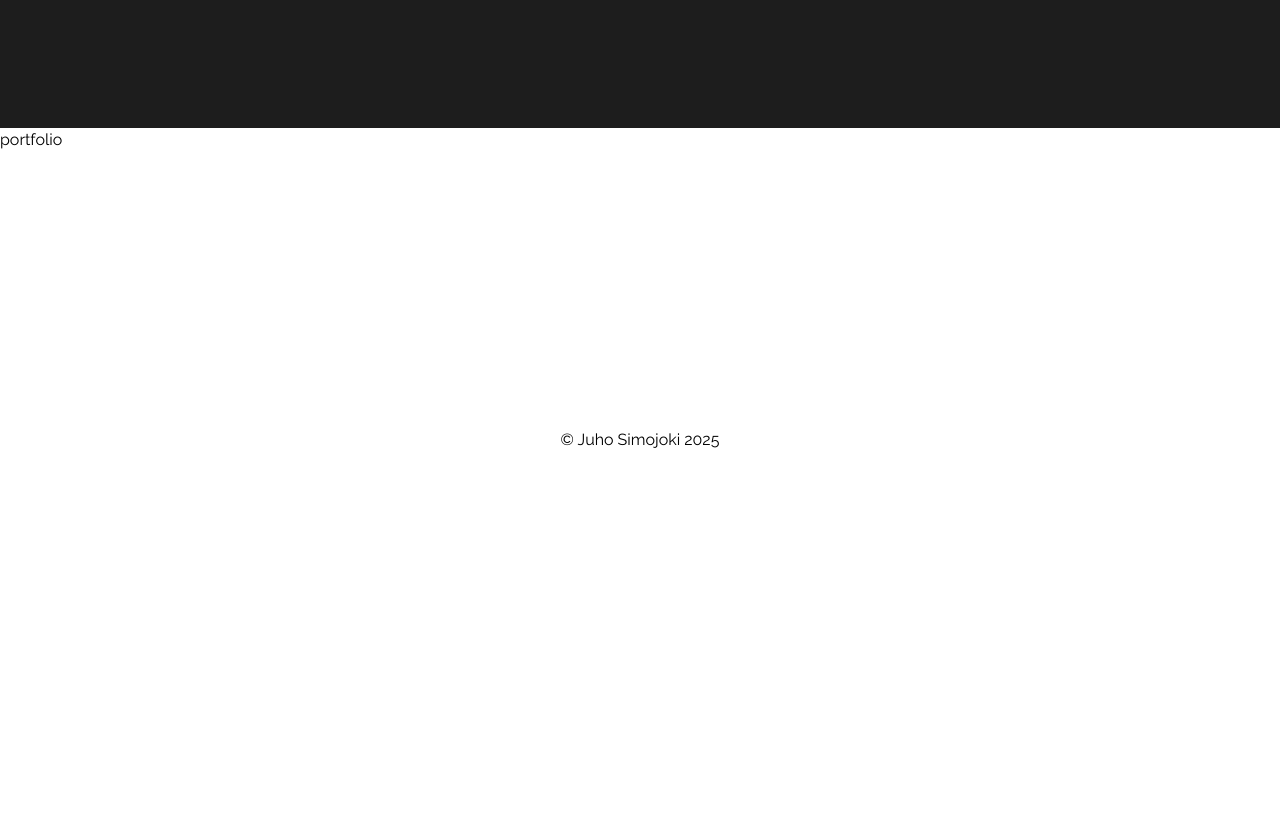
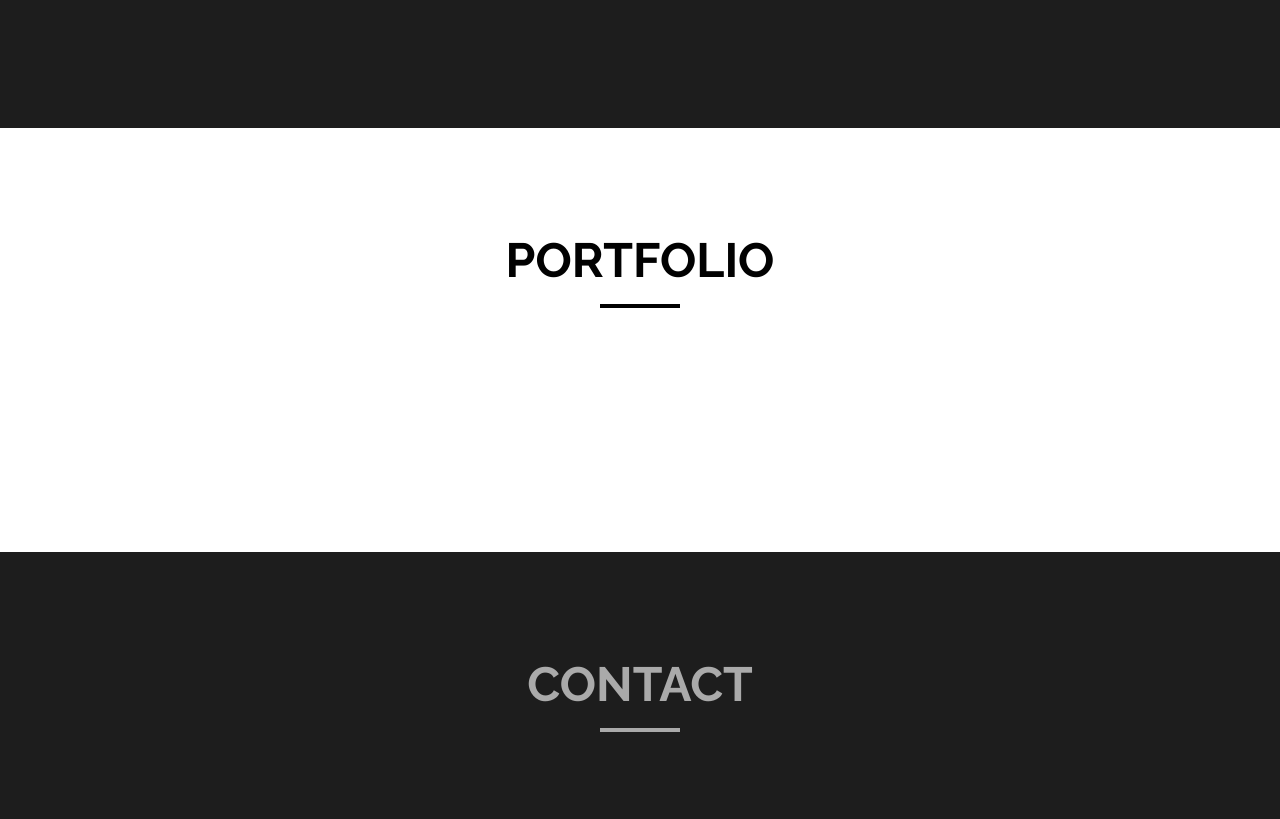
Before and after one commit to simojjuho/graphical-designer-page, a React (Vite) app: page / in a window 1280 px wide. Shown: the part 2620-3439 px from the top of the page. Before the commit the page ends 3084 px from the top, so only its background shows below. Built offline with nearby package versions, Linux system fonts and the light colour scheme; a web font is replaced by a local one.

Commit message:
Started creating contact section. Edited some theme colors

```diff
--- a/src/App.tsx
+++ b/src/App.tsx
@@ -1,3 +1,4 @@
+import Contact from './components/Contact'
 import Footer from './components/Footer'
 import Header from './components/Header'
 import Info from './components/Info'
@@ -14,6 +15,7 @@ function App() {
       <Info />
       <Services />
       <Portfolio />
+      <Contact />
       <Footer />
     </>
   )
--- a/src/components/Contact.tsx
+++ b/src/components/Contact.tsx
@@ -1,7 +1,20 @@
 const Contact = () => {
   return (
-    <section id='contact'>
-
+    <section id='contact' className='min-h-fit text-on-dark px-28 pt-24 pb-40 bg-dark flex flex-col items-center'>
+       <h2
+        className="flex max-w-fit items-end justify-center relative mb-24 uppercase font-bold font-info text-center
+        after:absolute after:h-0.5 after:w-20 after-border-solid
+        after:border-2 after:top-20
+        "
+      >Contact</h2>
+      <p className="text-center">
+        <i>phone</i> 012-3456789 <br />
+        <i>email</i> name@domain.com <br />
+        <i>address</i> Road 123. Town
+      </p>
+      <div>
+        Socieal media logos
+      </div>
     </section>
   )
 }
--- a/src/components/Info.tsx
+++ b/src/components/Info.tsx
@@ -2,7 +2,7 @@ const Info = () => {
   return (
     <section id='info' className='h-fit flex flex-col items-center p-36 bg-yellow-accent relative'>
       <h2
-        className="flex max-w-fit items-end justify-center relative mb-24 uppercase font-bold font-info text-center
+        className="text-on-light flex max-w-fit items-end justify-center relative mb-24 uppercase font-bold font-info text-center
         after:absolute after:h-0.5 after:w-20 after-border-solid
         after:border-2 after:top-20
         "
--- a/src/components/Portfolio.tsx
+++ b/src/components/Portfolio.tsx
@@ -1,7 +1,13 @@
 const Portfolio = () => {
   return (
-    <section id='portfolio' className='min-h-72'>
-      portfolio
+    <section id='postfolio' className='min-h-fit text-on-light px-28 pt-24 pb-40 bg-light-main flex flex-col items-center'>
+      <h2
+        className="flex max-w-fit items-end justify-center relative mb-24 uppercase font-bold font-info text-center
+        after:absolute after:h-0.5 after:w-20 after-border-solid
+        after:border-2 after:top-20
+        "
+      >Portfolio</h2>
+
     </section>
   )
 }
--- a/src/components/Services.tsx
+++ b/src/components/Services.tsx
@@ -4,7 +4,7 @@ const Services = () => {
   return (
     <section id='services' className='min-h-fit text-white px-28 pt-24 pb-40 bg-dark flex flex-col items-center'>
       <h2
-        className="flex text-[#AAAAAA] max-w-fit items-end justify-center relative mb-24 uppercase font-bold font-info text-center
+        className="flex text-on-dark max-w-fit items-end justify-center relative mb-24 uppercase font-bold font-info text-center
         after:absolute after:h-0.5 after:w-20 after-border-solid
         after:border-2 after:top-20
         "
--- a/src/index.css
+++ b/src/index.css
@@ -3,8 +3,11 @@
 @theme {
   --font-banner-heading: "Playfair Display", serif !important;
   --font-info: "Raleway", serif;
+  --color-on-dark: #AAAAAA;
+  --color-on-light: #010101;
   --color-yellow-accent: #efdf75;
   --color-dark: #1d1d1d;
+  --color-light-main: #BB;
 }
 
 @layer {
```
